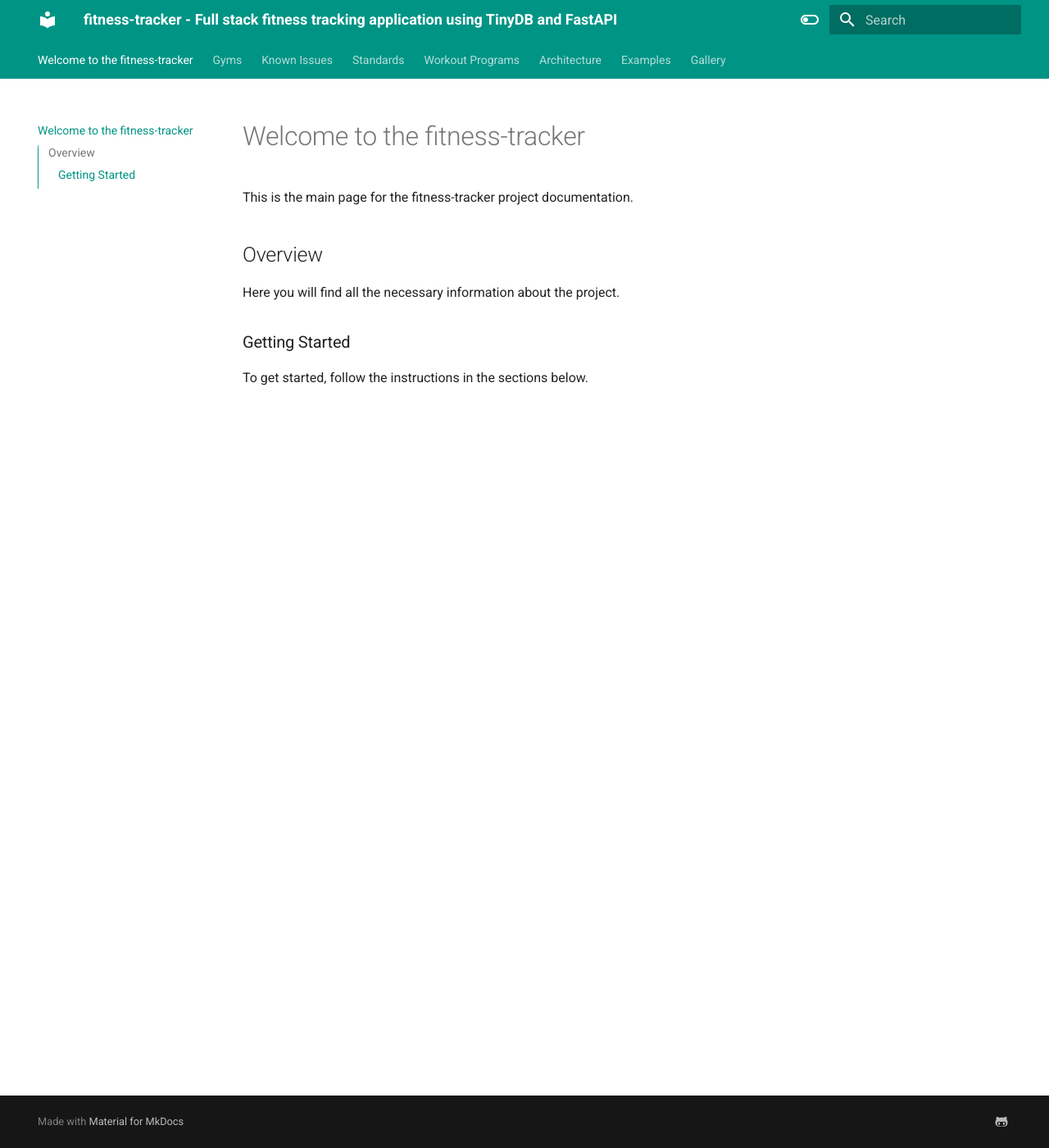
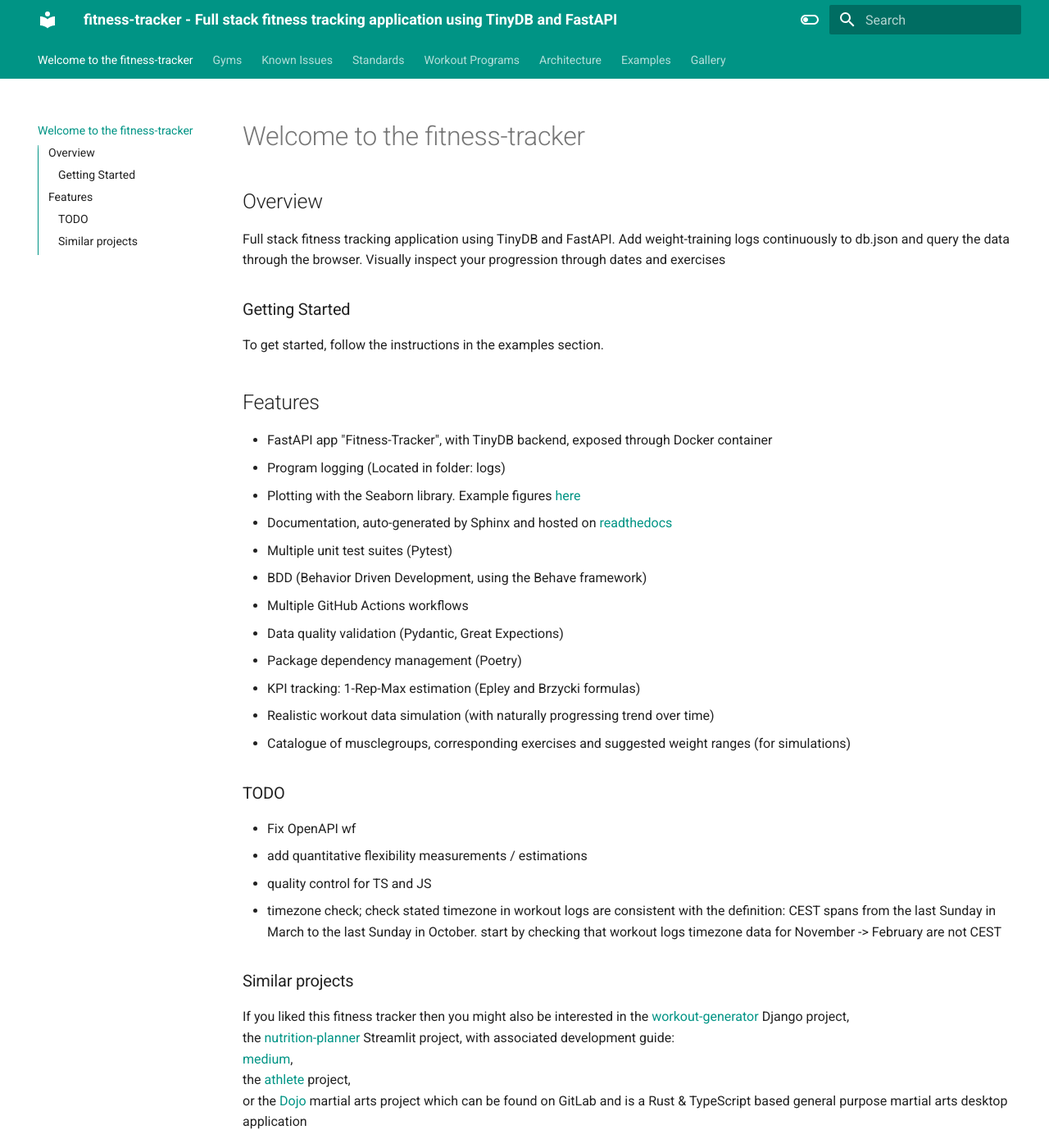
Before and after one commit to TheNewThinkTank/fitness-tracker, an MkDocs documentation site: the page built from docs/project_docs/index.md, in a window 1280 px wide and 1400 px high. Shown: the whole window at 82% size. Built offline with MkDocs 1.6.1 and Material for MkDocs 9.7.7, drawn with Linux system fonts in a browser that asks for light colours.

```diff
--- a/docs/project_docs/index.md
+++ b/docs/project_docs/index.md
@@ -1,11 +1,61 @@
 # Welcome to the fitness-tracker
-
-This is the main page for the fitness-tracker project documentation.
 
 ## Overview
 
-Here you will find all the necessary information about the project.
+Full stack fitness tracking application using TinyDB and FastAPI.
+Add weight-training logs continuously to db.json and query the data through the browser.
+Visually inspect your progression through dates and exercises
 
 ### Getting Started
 
-To get started, follow the instructions in the sections below.
+To get started, follow the instructions in the examples section.
+
+## Features
+
+- FastAPI app "Fitness-Tracker", with TinyDB backend, exposed through Docker container
+- Program logging (Located in folder: logs)
+- Plotting with the Seaborn library. Example figures [here](docs/project_docs/img)
+- Documentation, auto-generated by Sphinx and hosted on [readthedocs](https://fitness-tracker.readthedocs.io/en/latest/index.html#)
+- Multiple unit test suites (Pytest)
+- BDD (Behavior Driven Development, using the Behave framework)
+- Multiple GitHub Actions workflows
+- Data quality validation (Pydantic, Great Expections)
+- Package dependency management (Poetry)
+- KPI tracking: 1-Rep-Max estimation (Epley and Brzycki formulas)
+- Realistic workout data simulation (with naturally progressing trend over time)
+- Catalogue of musclegroups, corresponding exercises and suggested weight ranges (for simulations)
+
+### TODO
+
+- Fix OpenAPI wf
+- add quantitative flexibility measurements / estimations
+- quality control for TS and JS
+- timezone check; check stated timezone in workout logs are consistent with the definition:
+      CEST spans from the last Sunday in March to the last Sunday in October.
+      start by checking that workout logs timezone data for November -> February are not CEST
+
+### Similar projects
+
+If you liked this fitness tracker then you might also be interested in
+the [workout-generator](https://github.com/TheNewThinkTank/workout-generator) Django project,<br>
+the [nutrition-planner](https://github.com/TheNewThinkTank/nutrition-planner) Streamlit project, with associated development guide:<br>
+[medium](https://medium.com/@GustavCollinRasmussen/build-a-nutrition-app-on-streamlit-8c4f01229989),<br>
+the [athlete](https://github.com/TheNewThinkTank/athlete) project,<br>
+or the [Dojo](https://gitlab.com/sports-tracking/dojo) martial arts project
+which can be found on GitLab and is a Rust & TypeScript based general purpose martial arts desktop application
+
+<!--
+## Upcoming features
+
+- download db.yml and run python analysys and plotting code on it,
+  using: https://github.com/marketplace/actions/interact-with-google-drive
+- deploy and host containerized app on Raspberry Pi
+- Add muscle groups to log file name
+- ML models (Scikit Learn)
+- Bodily strength-ratio tracking (determine baseline, ideal-ranges, and compare the two)
+- Dashboard
+- Add key exercises (benchpress, squat, deadlift) to dashboard
+- Hosting on PyPi (automated deploy with GitHub Actions)
+- Identify musclegroups and exercises with best or worst progression
+- Add cardio tracking (integrate app with Strava)
+-->
```
Also changed, not shown: README.md (+2 -108 lines), docs/project_docs/examples/EXAMPLES.md (+30 -0 lines), docs/project_docs/known_issues.md (+8 -0 lines).
